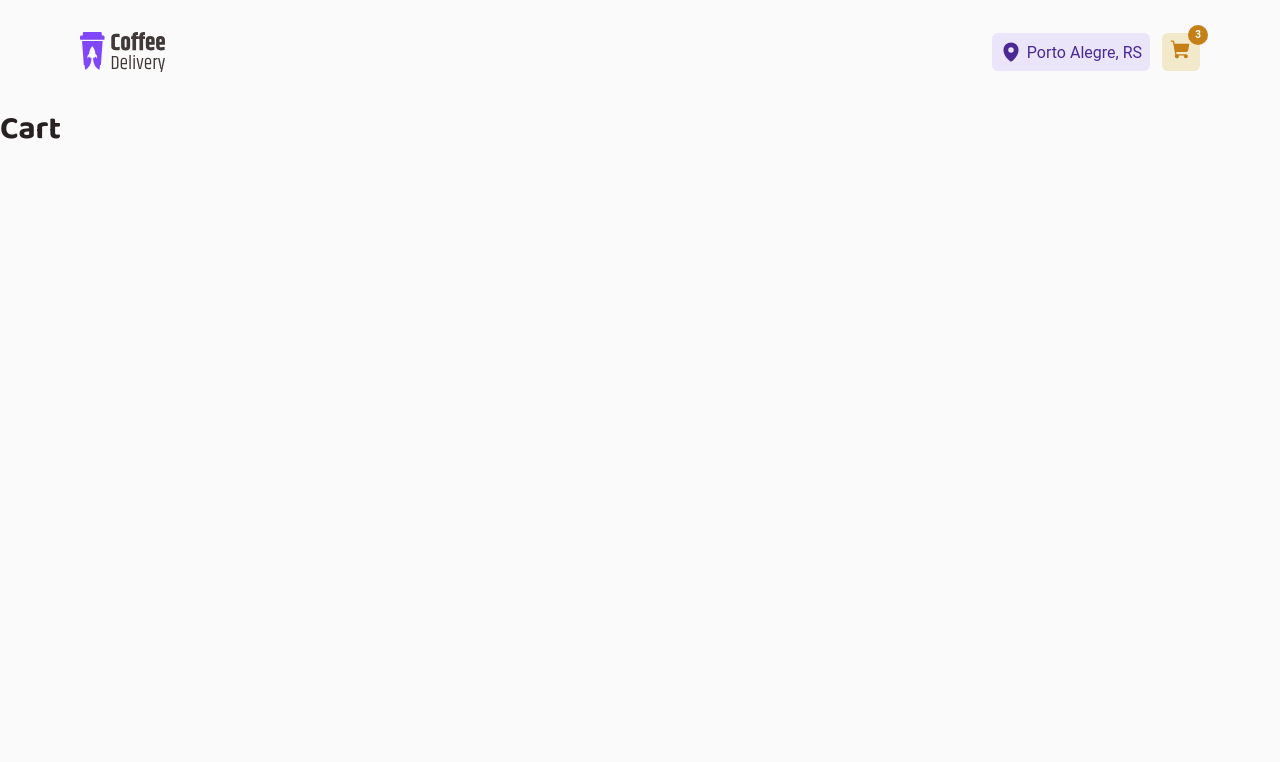
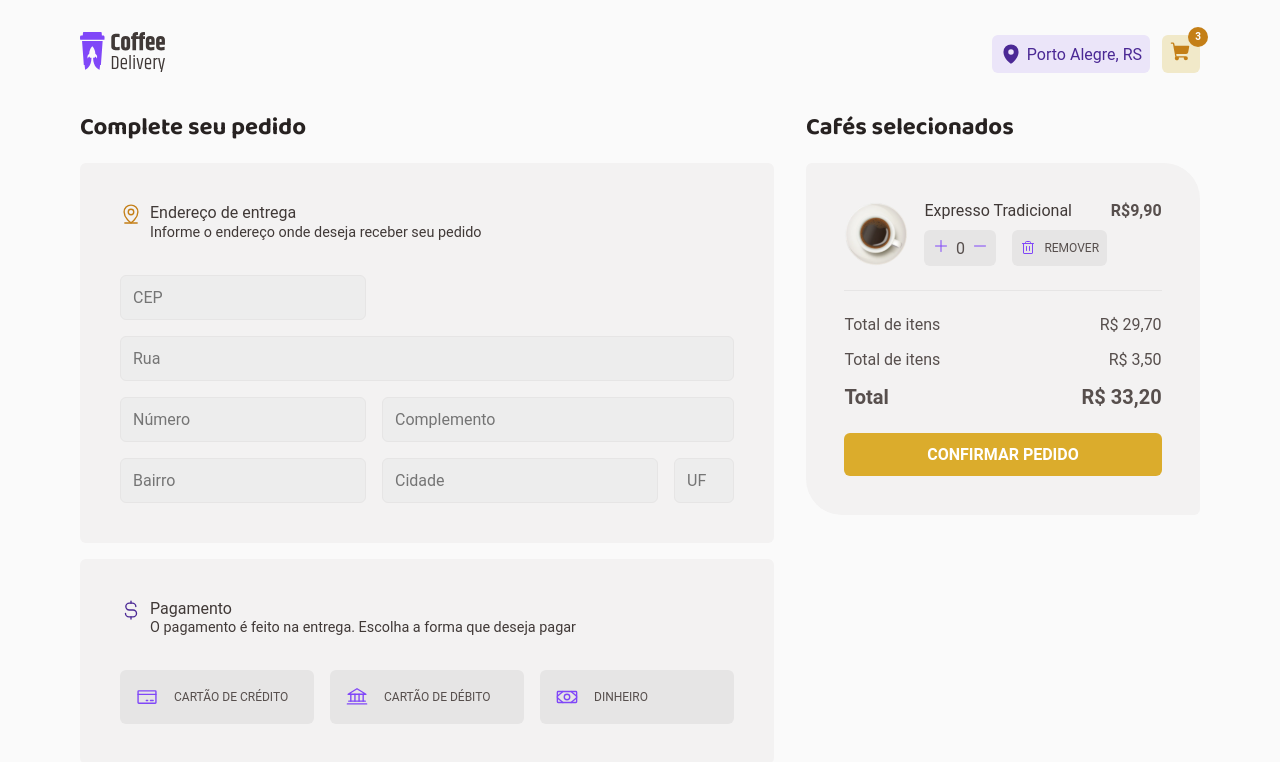
Before and after one commit to ednaldocordeiro/coffee-delivery-ignite, a React (Vite) app: page /cart in a window 1280 px wide. Shown: the top 762 px of the page. Built offline with nearby package versions, Linux system fonts and the light colour scheme.

Commit message:
finishing cart page

```diff
--- a/src/components/Header/index.tsx
+++ b/src/components/Header/index.tsx
@@ -3,19 +3,20 @@ import { HeaderContainer, Bullet } from './styles'
 import logo from '../../assets/CoffeeDeliveryLogo.svg'
 import { MapPin } from 'phosphor-react'
 import { CartButton } from '../CartButton'
+import { NavLink } from 'react-router-dom'
 
 export function Header() {
   return (
     <HeaderContainer>
       <div className="container">
-        <img src={logo} alt="" />
+        <NavLink to='/' >
+          <img src={logo} alt="" />
+        </NavLink>
         <nav>
-          <a href='#'>
-            <span className='location'>
-              <MapPin size={22} weight='fill' />
-              Porto Alegre, RS
-            </span>
-          </a>
+          <span className='location'>
+            <MapPin size={22} weight='fill' />
+            Porto Alegre, RS
+          </span>
           <div className='cart'>
             <Bullet>3</Bullet>
             <CartButton color='yellow-light'/>
--- /dev/null
+++ b/src/pages/Cart/CoffeeCard/index.tsx
@@ -0,0 +1,27 @@
+import { Trash } from "phosphor-react";
+import { AmountInput } from "../../../components/AmountInput";
+import { coffee } from "../../../constants/pictures";
+import { CoffeeCardContainer, RemoveButton } from "./styles";
+
+export function CoffeeCard() {
+  return (
+    <CoffeeCardContainer>
+      <div className="informations">
+        <img src={coffee.arabe} alt="" />
+        <div>
+          <h4>Expresso Tradicional</h4>
+          <div className="buttons">
+            <AmountInput />
+            <RemoveButton>
+              <Trash size={16}/>
+              <span>Remover</span>
+            </RemoveButton>
+          </div>
+        </div>
+      </div>
+      <span>R$
+        <span className="price">9,90</span>
+      </span>
+    </CoffeeCardContainer>
+  )
+}
--- /dev/null
+++ b/src/pages/Cart/CoffeeCard/styles.ts
@@ -0,0 +1,61 @@
+import styled from "styled-components"
+
+export const CoffeeCardContainer = styled.div`
+  display: flex;
+  justify-content: space-between;
+
+  .informations {
+
+    display: flex;
+    align-items: center;
+    gap: 1rem;
+
+    img {
+      width: 64px;
+    }
+
+    h4 {
+      font-size: 1rem;
+      font-weight: 400;
+      color: ${(props) => props.theme["base-subtitle"]};
+      line-height: 1.3;
+    }
+
+    .buttons {
+      display: flex;
+      gap: 1rem;
+      margin-top: .5rem;
+    }
+
+  }
+
+  & > span {
+    color: ${(props) => props.theme["base-text"]};
+    font-size: 1rem;
+    font-weight: bold;
+
+    display: flex;
+    align-items: baseline;
+  }
+
+`
+
+export const RemoveButton = styled.button`
+  display: flex;
+  align-items: center;
+  padding: .5rem;
+  gap: .5rem;
+
+  background-color: ${(props) => props.theme["base-button"]};
+  border: 0;
+  border-radius: 6px;
+
+  svg {
+    color: ${(props) => props.theme["purple"]};
+  }
+
+  span {
+    font-size: .75rem;
+    text-transform: uppercase;
+  }
+`
--- a/src/pages/Cart/index.tsx
+++ b/src/pages/Cart/index.tsx
@@ -1,5 +1,99 @@
+import { Bank, CreditCard, CurrencyDollarSimple, MapPinLine, Money } from "phosphor-react";
+import { CoffeeCard } from "./CoffeeCard";
+import { CartContainer, AdressFormContainer, AdressContainer, PaymentContainer, SelectedCoffesContainer, PaymentFormContainer } from "./styles";
+
 export function Cart(){
   return (
-    <h1>Cart</h1>
+    <CartContainer>
+      <form className="container">
+        <div>
+          <h2>Complete seu pedido</h2>
+          <AdressContainer>
+            <header>
+              <MapPinLine size={22}/>
+              <div>
+                <h4>Endereço de entrega</h4>
+                <p>Informe o endereço onde deseja receber seu pedido</p>
+              </div>
+            </header>
+            <AdressFormContainer>
+              <label htmlFor="cep">CEP</label>
+              <input type="text" id="cep" name="cep" placeholder="CEP"/>
+
+              <label htmlFor="rua">Rua</label>
+              <input type="text" id="rua" name="rua" placeholder="Rua"/>
+
+              <label htmlFor="numero">Número</label>
+              <input type="text" id="numero" name="numero" placeholder="Número"/>
+
+              <label htmlFor="complemento">Complemento</label>
+              <input type="text" id="complemento" name="complemento" placeholder="Complemento"/>
+
+              <div>
+                <label htmlFor="bairro">Bairro</label>
+                <input type="text" id="bairro" name="bairro" placeholder="Bairro"/>
+
+                <label htmlFor="cidade">Cidade</label>
+                <input type="text" id="cidade" name="cidade" placeholder="Cidade"/>
+
+                <label htmlFor="uf">UF</label>
+                <input type="text" id="uf" name="uf" placeholder="UF"/>
+              </div>
+            </AdressFormContainer>
+          </AdressContainer>
+          <PaymentContainer>
+            <header>
+              <CurrencyDollarSimple size={22}/>
+              <div>
+                <h4>Pagamento</h4>
+                <p>O pagamento é feito na entrega. Escolha a forma que deseja pagar</p>
+              </div>
+            </header>
+            <PaymentFormContainer>
+              <div className="paymentType">
+                <CreditCard size={22}/>
+                <label htmlFor="creditCard">Cartão de crédito</label>
+                <input type="radio" id="creditCard" name="creditCard" value="credit card" checked/>
+              </div>
+
+              <div className="paymentType">
+                <Bank size={22}/>
+                <label htmlFor="debitCard">Cartão de débito</label>
+                <input type="radio" id="debitCard" name="debitCard" value="debit card"/>
+              </div>
+
+              <div className="paymentType">
+                <Money size={22}/>
+                <label htmlFor="money">Dinheiro</label>
+                <input type="radio" id="money" name="money" value="money"/>
+              </div>
+            </PaymentFormContainer>
+          </PaymentContainer>
+        </div>
+
+        <div>
+          <h2>Cafés selecionados</h2>
+          <SelectedCoffesContainer>
+            <CoffeeCard />
+            <div className="divider" />
+            <div className="prices">
+              <div>
+                <span>Total de itens</span>
+                <span className="price">R$ 29,70</span>
+              </div>
+              <div>
+                <span>Total de itens</span>
+                <span className="price">R$ 3,50</span>
+              </div>
+              <div>
+                <strong className="total">Total</strong>
+                <strong className="totalPrice">R$ 33,20</strong>
+              </div>
+            </div>
+            <button type="submit">Confirmar pedido</button>
+          </SelectedCoffesContainer>
+        </div>
+      </form>
+    </CartContainer>
   )
 }
--- /dev/null
+++ b/src/pages/Cart/styles.ts
@@ -0,0 +1,179 @@
+import styled from "styled-components"
+
+export const CartContainer = styled.main`
+  .container {
+    display: grid;
+    gap: 2rem;
+
+    max-width: 1120px;
+    margin: 0 auto;
+
+    grid-template-columns: 1.5fr 1fr;
+
+    & > div {
+      display: flex;
+      flex-direction: column;
+      gap: 1rem;
+    }
+  }
+`
+
+const BaseContainer = styled.div`
+  background-color: ${(props) => props.theme["base-card"]};
+  border-radius: 6px;
+
+  padding: 2.5rem;
+
+  header {
+    display: flex;
+    gap: .5rem;
+
+    margin-bottom: 2rem;
+
+    svg {
+      color: ${(props) => props.theme["yellow-dark"]};
+    }
+
+    h4 {
+      color: ${(props) => props.theme["base-subtitle"]};
+      font-size: 1rem;
+      font-weight: 400;
+      line-height: 1.3;
+    }
+
+    p {
+      color: ${(props) => props.theme["base-subtitle"]};
+      font-size: .9rem;
+      font-weight: 400;
+      line-height: 1.3;
+    }
+  }
+`
+
+export const AdressContainer = styled(BaseContainer)`
+  header {
+    svg {
+      color: ${(props) => props.theme["yellow-dark"]};
+    }
+  }
+`
+
+export const AdressFormContainer = styled.div`
+  display: flex;
+  flex-wrap: wrap;
+  gap: 1rem;
+
+  & > div {
+    display: flex;
+    gap: 1rem;
+
+    flex: 1;
+
+    input#cidade {
+      width: 17.25rem;
+    }
+
+    input#uf {
+      width: 3.75rem;
+      flex: 1;
+    }
+  }
+
+  label {
+    position: absolute;
+    top: -100px;
+    left: -100px;
+    opacity: 0
+  }
+
+  input {
+    padding: 0.75rem;
+    border: 1px solid ${(props) => props.theme["base-button"]};
+    background: ${(props) => props.theme["base-input"]};
+    border-radius: 6px;
+
+    &#rua {
+      width: 100%;
+    }
+
+    &#complemento {
+      flex: 1;
+    }
+  }
+`
+
+export const PaymentContainer = styled(BaseContainer)`
+  header {
+    svg {
+      color: ${(props) => props.theme["purple-dark"]};
+    }
+  }
+`
+
+export const PaymentFormContainer = styled.div`
+  display: flex;
+  gap: 1rem;
+
+  .paymentType {
+    display: flex;
+    align-items: center;
+    justify-content: flex-start;
+    flex: 1;
+    gap: 1rem;
+
+    background-color: ${(props) => props.theme["base-button"]};;
+    padding: 1rem;
+    border-radius: 6px;
+
+    label {
+      font-size: .75rem;
+      text-transform: uppercase;
+    }
+
+    svg {
+      color: ${(props) => props.theme["purple"]};
+    }
+  }
+`
+
+export const SelectedCoffesContainer = styled.div`
+  width: 100%;
+  border-radius: 6px 36px;
+  background-color: ${(props) => props.theme["base-card"]};
+  padding: 2.4rem;
+
+  .divider {
+    height: 1px;
+    background-color: ${(props) => props.theme["base-button"]};
+    margin: 1.5rem 0
+  }
+
+  .prices {
+    display: flex;
+    flex-direction: column;
+    gap: 1rem;
+
+    margin-bottom: 1.5rem;
+
+    & > div {
+      display: flex;
+      justify-content: space-between;
+
+      strong {
+        font-size: 1.25rem;
+      }
+    }
+  }
+
+  & > button {
+    width: 100%;
+    padding: 0.75rem;
+    border: 0;
+    background-color: ${(props) => props.theme.yellow};
+
+    text-transform: uppercase;
+    color: ${(props) => props.theme.white};
+    border-radius: 6px;
+    font-weight: bold;
+  }
+`
--- a/src/pages/Home/styles.ts
+++ b/src/pages/Home/styles.ts
@@ -17,6 +17,7 @@ export const PresentationContainer = styled.section`
   background-repeat: no-repeat;
   background-size: cover;
   background-position: center;
+  backdrop-filter: opacity(.3);
 
   @media (max-width: 1185px) {
     padding: 0 3rem;
--- a/src/styles/global.ts
+++ b/src/styles/global.ts
@@ -13,11 +13,15 @@ export const GlobalStyles = createGlobalStyle`
     --webkit-font-smoothing: antialiased;
   }
 
-  body, input, button, text-area {
+  body, input, button, text-area, p {
     font-family: 'Roboto', sans-serif;
     font-weight: 400;
     font-size: 1rem;
     color: ${(props) => props.theme["base-text"]};
+  }
+
+  input[type="radio"] {
+    display: none;
   }
 
   h1, h2, h3 {
```
